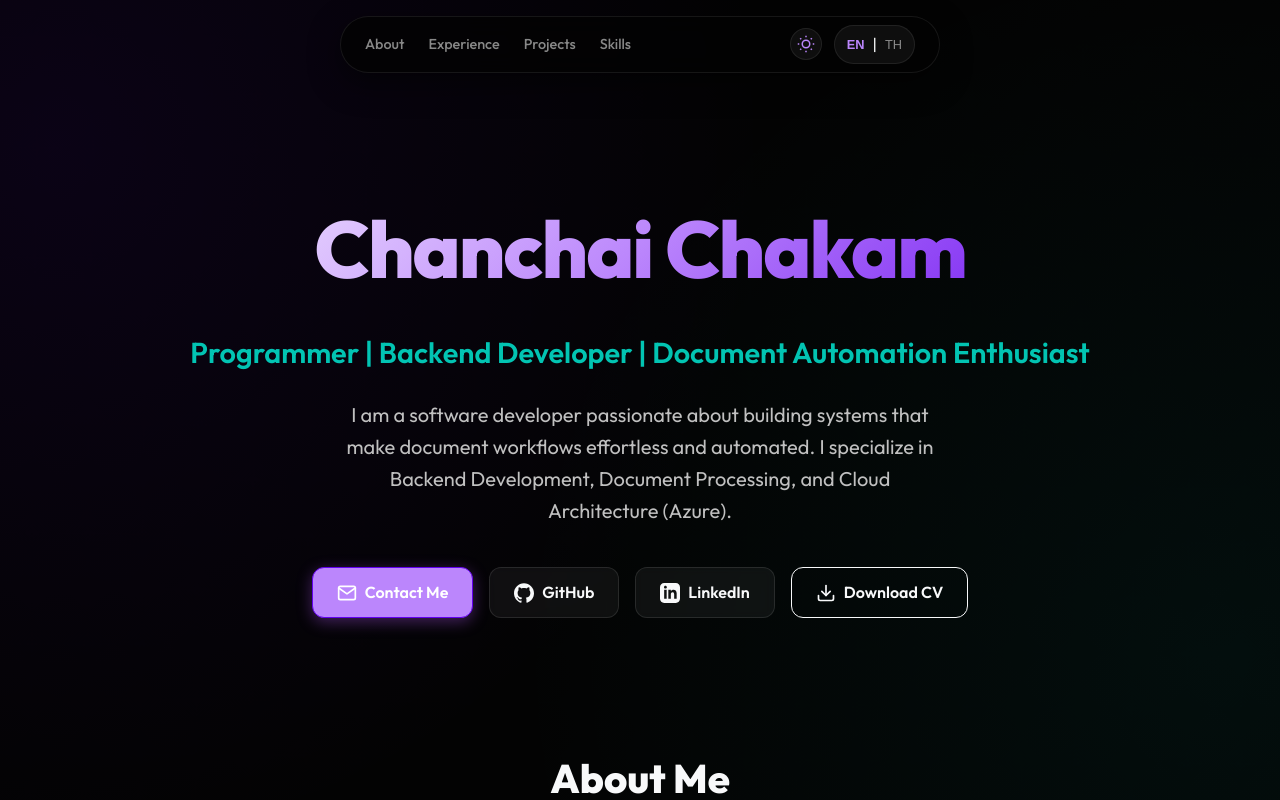
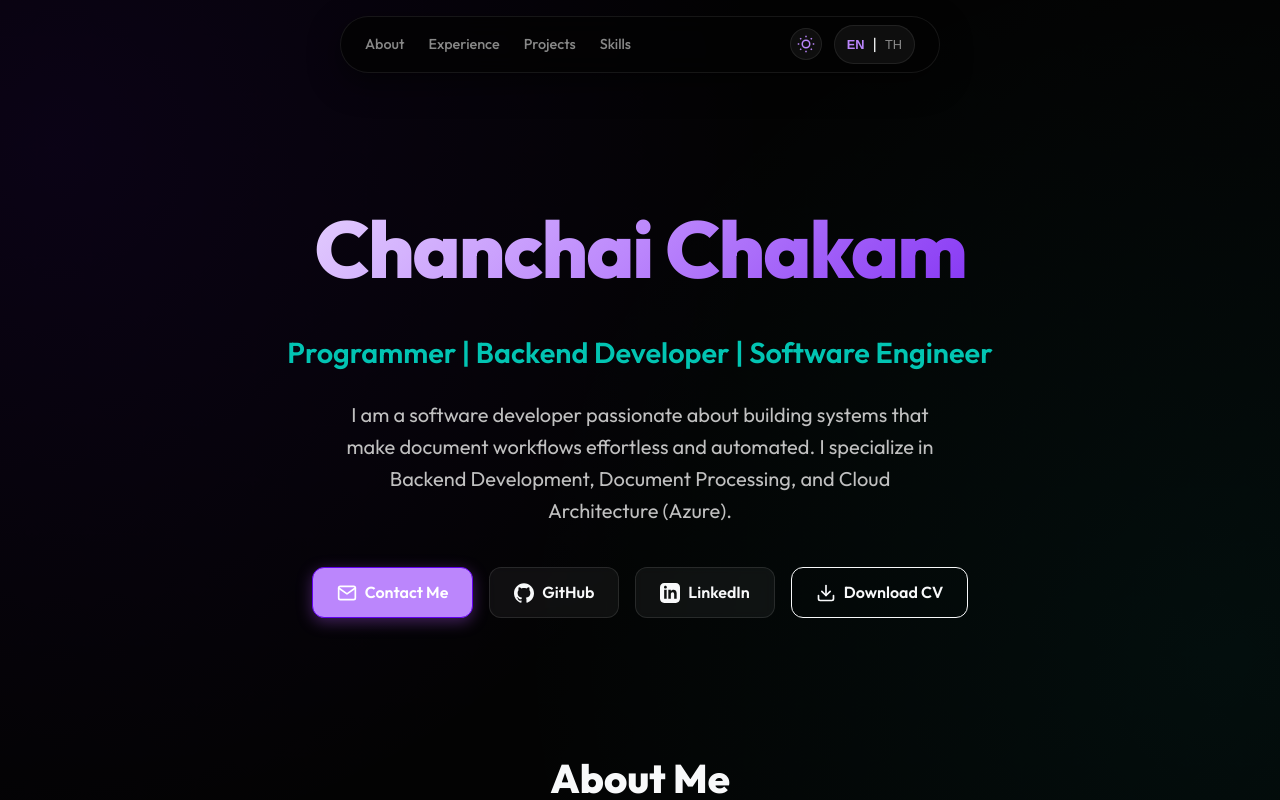
Before and after one commit to ColorsYoung/Resume, a Next.js app: page / in a window 1280 px wide. Shown: the top 800 px of the page. Built offline with nearby package versions, Linux system fonts and the light colour scheme.

Commit message:
feat: update personal profile details and layout in the home page

```diff
--- a/src/app/page.tsx
+++ b/src/app/page.tsx
@@ -34,7 +34,7 @@ export default function Home() {
   // Translations Dictionary
   const t = {
     en: {
-      role: "Programmer | Backend Developer | Document Automation Enthusiast",
+      role: "Programmer | Backend Developer | Software Engineer",
       intro: "I am a software developer passionate about building systems that make document workflows effortless and automated. I specialize in Backend Development, Document Processing, and Cloud Architecture (Azure).",
       contact: "Contact Me",
       downloadCV: "Download CV",
```
